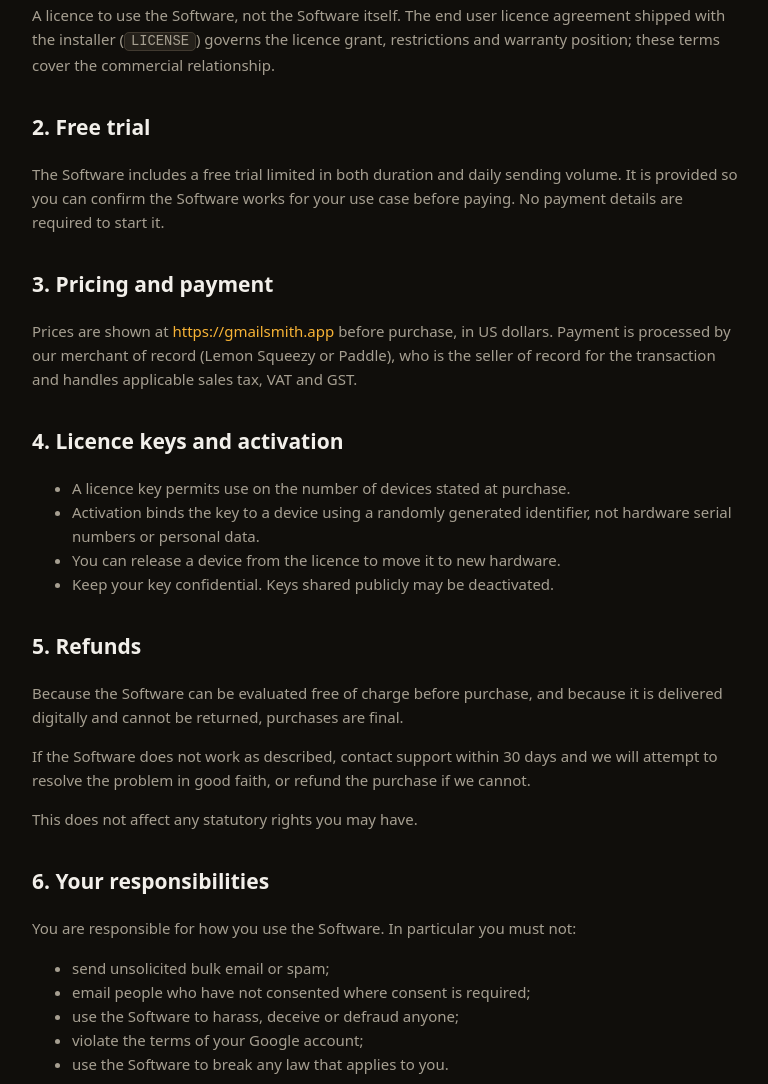
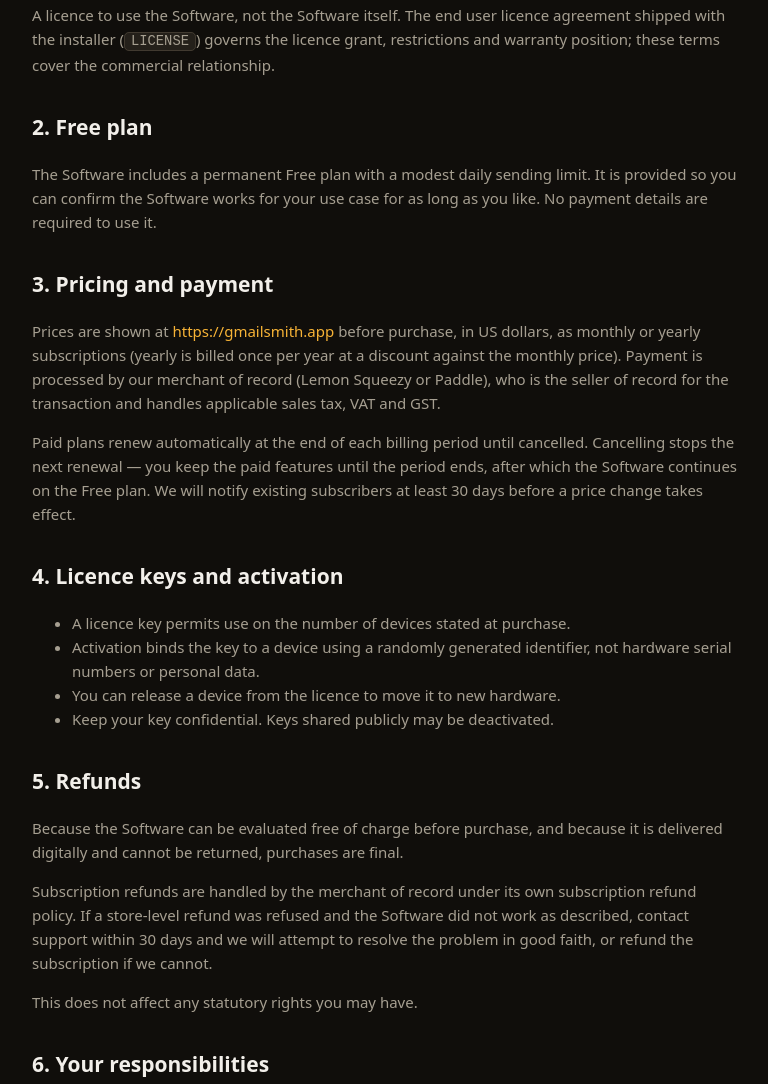
Before and after one commit to Yousaf-khan-se/gmailsmith-platform, an Astro site in the folder web/: page /terms in a window 1280 px wide. Shown: the part 362-1446 px from the top of the page, without its empty margins (252-1020 px from the left). Built offline with nearby package versions, Linux system fonts and the light colour scheme; Astro itself is replaced by a stand-in of ours.

Commit message:
legal: sync terms + privacy for subscription model

```diff
--- a/web/src/content/legal/privacy-policy.md
+++ b/web/src/content/legal/privacy-policy.md
@@ -40,7 +40,8 @@ Gmail yourself. This is the entire point of the software.
 
 When you activate a licence key, the application sends that key and a randomly
 generated installation identifier to the store you bought from (Lemon Squeezy
-or Gumroad). It re-checks periodically. No personal data, recipient data or
+or Gumroad). It re-checks periodically; the response determines your plan
+status (Free, Personal or Agency). No personal data, recipient data or
 message content is included.
 
 If the store cannot be reached, the application keeps working for at least
--- a/web/src/content/legal/terms-of-service.md
+++ b/web/src/content/legal/terms-of-service.md
@@ -13,18 +13,24 @@ agreement shipped with the installer (`LICENSE`) governs the licence grant,
 restrictions and warranty position; these terms cover the commercial
 relationship.
 
-## 2. Free trial
+## 2. Free plan
 
-The Software includes a free trial limited in both duration and daily sending
-volume. It is provided so you can confirm the Software works for your use case
-before paying. No payment details are required to start it.
+The Software includes a permanent Free plan with a modest daily sending limit.
+It is provided so you can confirm the Software works for your use case for as
+long as you like. No payment details are required to use it.
 
 ## 3. Pricing and payment
 
-Prices are shown at https://gmailsmith.app before purchase, in US dollars.
-Payment is processed by our merchant of record (Lemon Squeezy or Paddle), who is
-the seller of record for the transaction and handles applicable sales tax, VAT
-and GST.
+Prices are shown at https://gmailsmith.app before purchase, in US dollars, as
+monthly or yearly subscriptions (yearly is billed once per year at a discount
+against the monthly price). Payment is processed by our merchant of record
+(Lemon Squeezy or Paddle), who is the seller of record for the transaction and
+handles applicable sales tax, VAT and GST.
+
+Paid plans renew automatically at the end of each billing period until
+cancelled. Cancelling stops the next renewal — you keep the paid features until
+the period ends, after which the Software continues on the Free plan. We will
+notify existing subscribers at least 30 days before a price change takes effect.
 
 ## 4. Licence keys and activation
 
@@ -39,9 +45,10 @@ and GST.
 Because the Software can be evaluated free of charge before purchase, and
 because it is delivered digitally and cannot be returned, purchases are final.
 
-If the Software does not work as described, contact support within 30 days and
-we will attempt to resolve the problem in good faith, or refund the purchase if
-we cannot.
+Subscription refunds are handled by the merchant of record under its own
+subscription refund policy. If a store-level refund was refused and the Software
+did not work as described, contact support within 30 days and we will attempt to
+resolve the problem in good faith, or refund the subscription if we cannot.
 
 This does not affect any statutory rights you may have.
 
@@ -71,7 +78,7 @@ Disabling or circumventing them is at your own risk.
 
 ## 8. Updates and support
 
-- Your licence includes updates to the major version you purchased (1.x).
+- Updates and support are provided while your subscription is active.
 - Support is provided by email at the address below. Response times are
   best-effort, not guaranteed.
 - We may change or discontinue features in future versions. We will not remove
```
